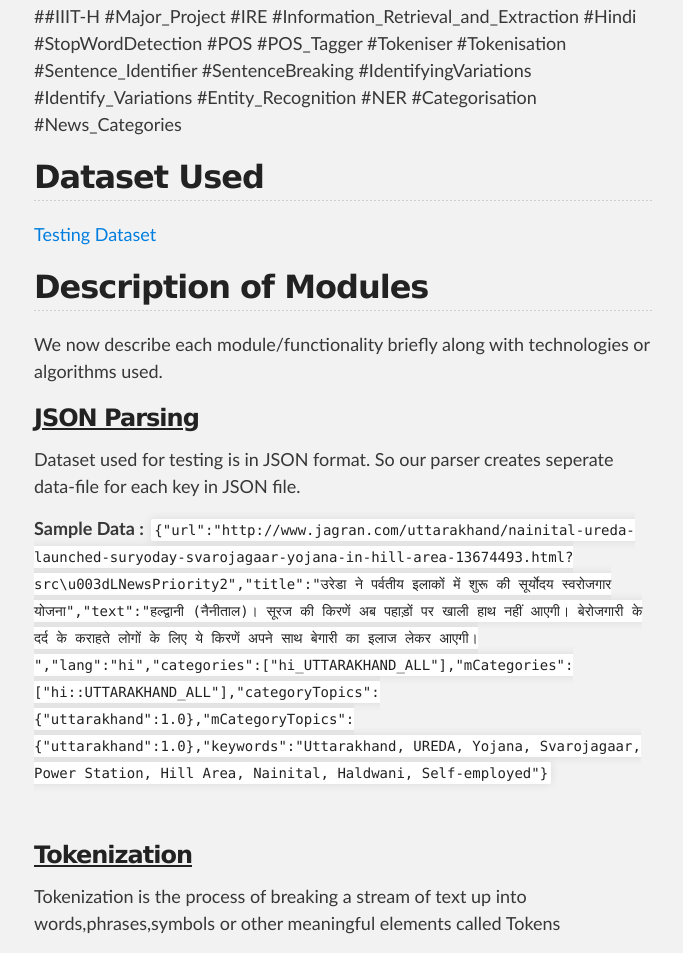
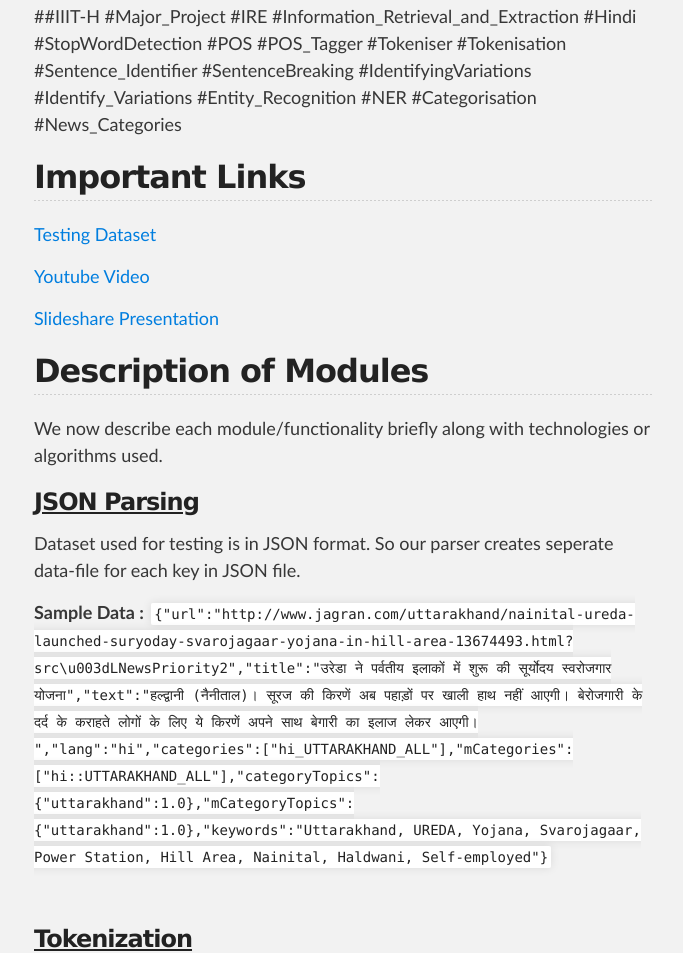
Before and after one commit to arushidogra/IRE_MajorProject, a plain HTML site: page index.html in a window 1280 px wide. Shown: the part 945-1898 px from the top of the page, without its empty margins (296-979 px from the left). Drawn offline with Linux system fonts and the light colour scheme.

Commit message:
Update index.html

```diff
--- a/index.html
+++ b/index.html
@@ -51,10 +51,12 @@
 
 
 
-	<h2>Dataset Used</h2>
+	<h2>Important Links</h2>
         <p><a href="https://www.dropbox.com/s/h5sgwg3dfdoqfxo/hi.data?dl"> Testing Dataset </a></p>
+        <p><a href="https://www.youtube.com/watch?v=t_KL1zVCsVk"> Youtube Video </a></p>
+        <p><a href="http://www.slideshare.net/UtsavChokshi/text-processing-framework-for-hindi"> Slideshare Presentation </a></p>
+
         <h2>Description of Modules</h2>
-
         <p>We now describe each module/functionality briefly along with technologies or algorithms used.</p>
 
         <h3><u>JSON Parsing</u></h3>
```
